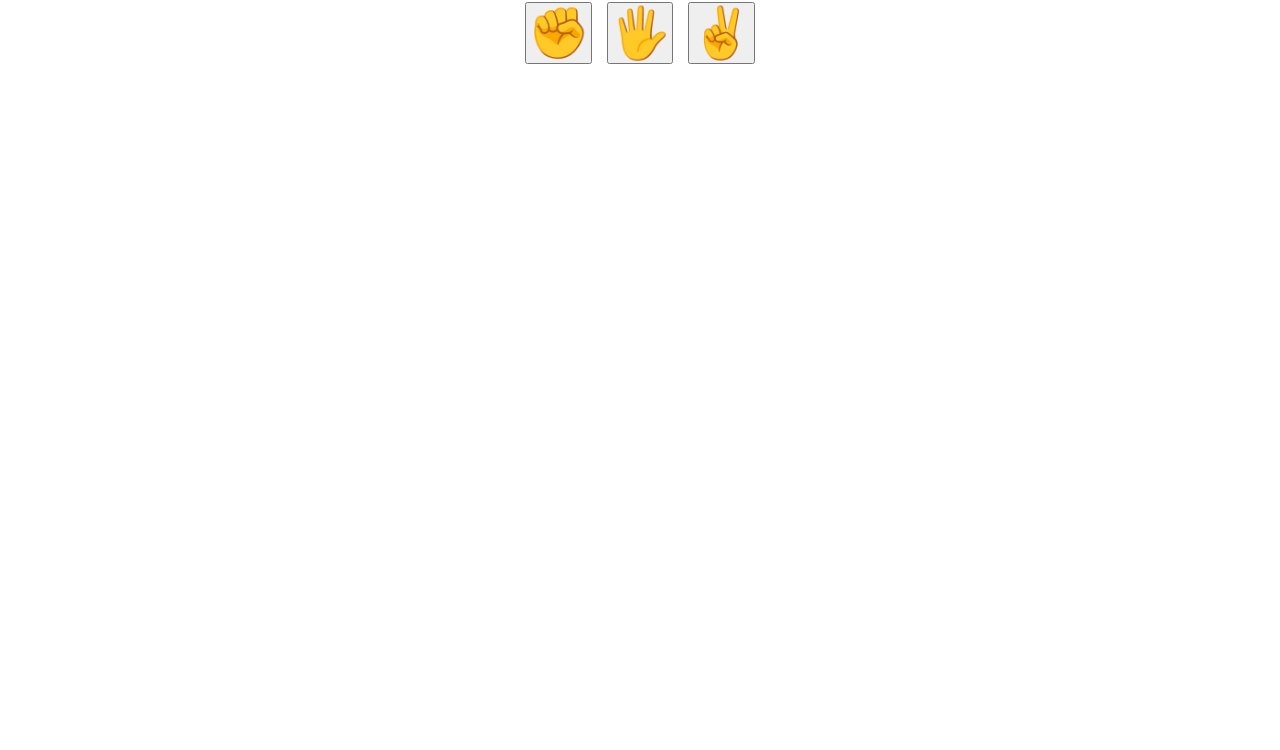
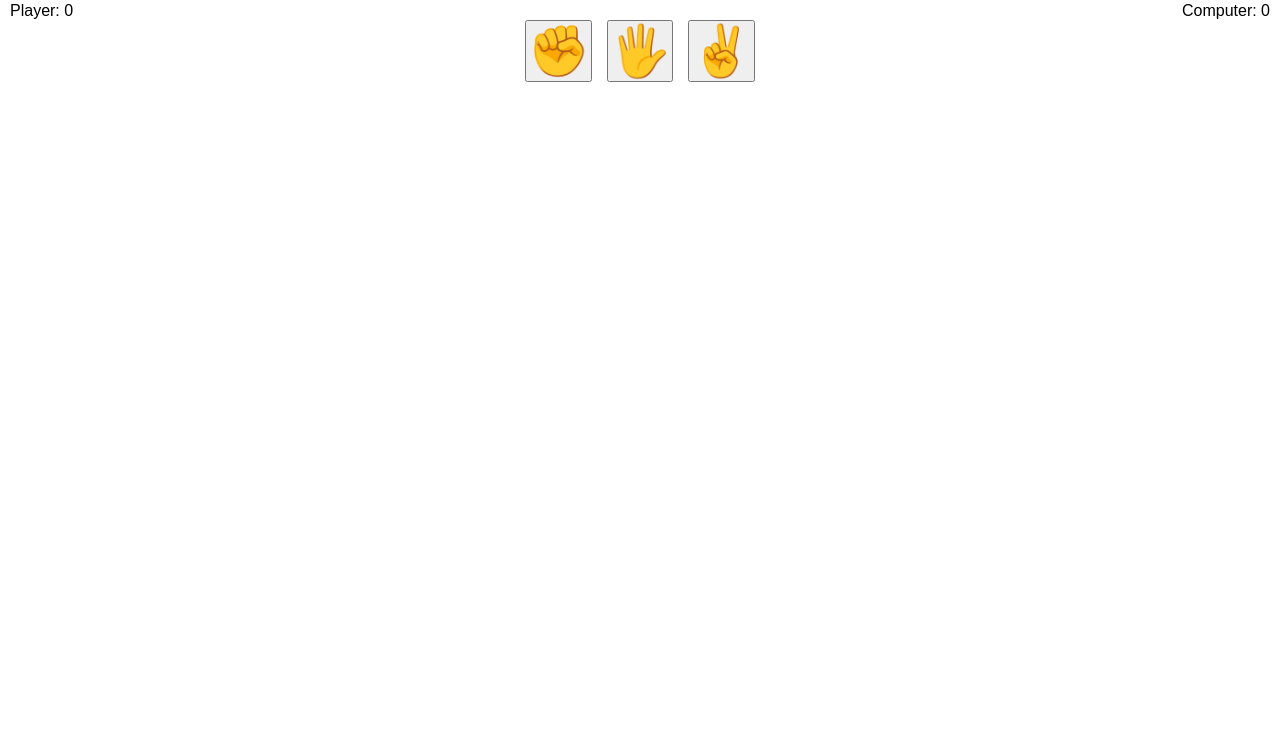
Before and after one commit to andreJun1or/jokenpo, a website: page index.html in a window 1280 px wide. Shown: the part 50-800 px from the top of the page. Drawn offline with Linux system fonts and the light colour scheme.

Commit message:
chore: adding score display

```diff
--- a/css/main.css
+++ b/css/main.css
@@ -24,6 +24,12 @@ body {
   margin: 0 var(--margin);
 }
 
+.container__score-list {
+  list-style: none;
+  display: flex;
+  justify-content: space-between;
+}
+
 .container__options {
   list-style: none;
   margin-bottom: var(--margin);
--- a/index.html
+++ b/index.html
@@ -13,6 +13,12 @@
   </header>
   <main class="container">
     <div>
+      <ul class="container__score-list">
+        <li>Player: <span id="container__player-score">0</span></li>
+        <li>Computer: <span id="container__computer-score">0</span></li>
+      </ul>
+    </div>
+    <div>
       <ul class="container__options">
         <li><button class="container__button select" id="pedra">&#x270A;</button></li>
         <li><button class="container__button papel select" id="papel">&#x1F590;</button></li>
```
